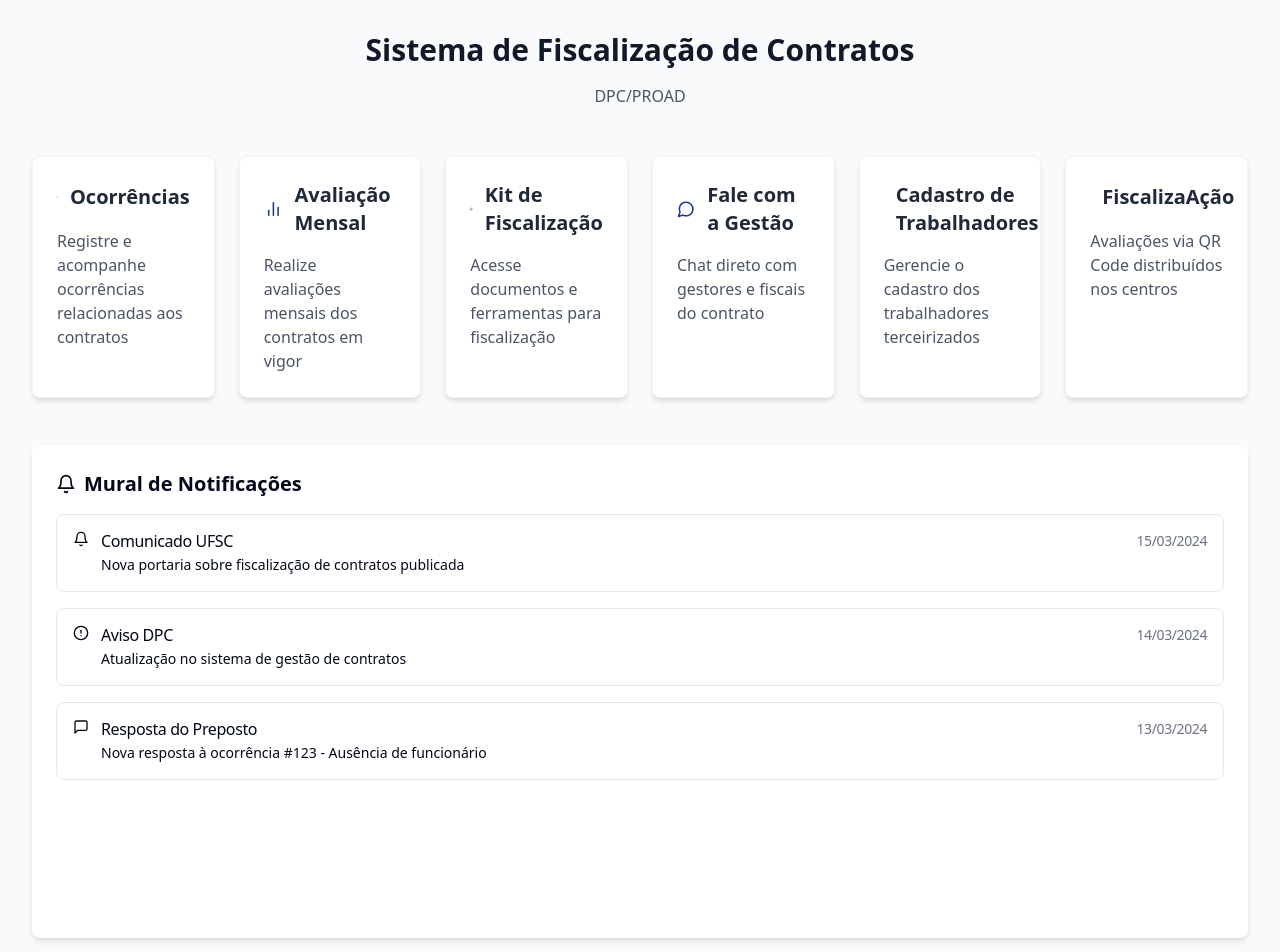
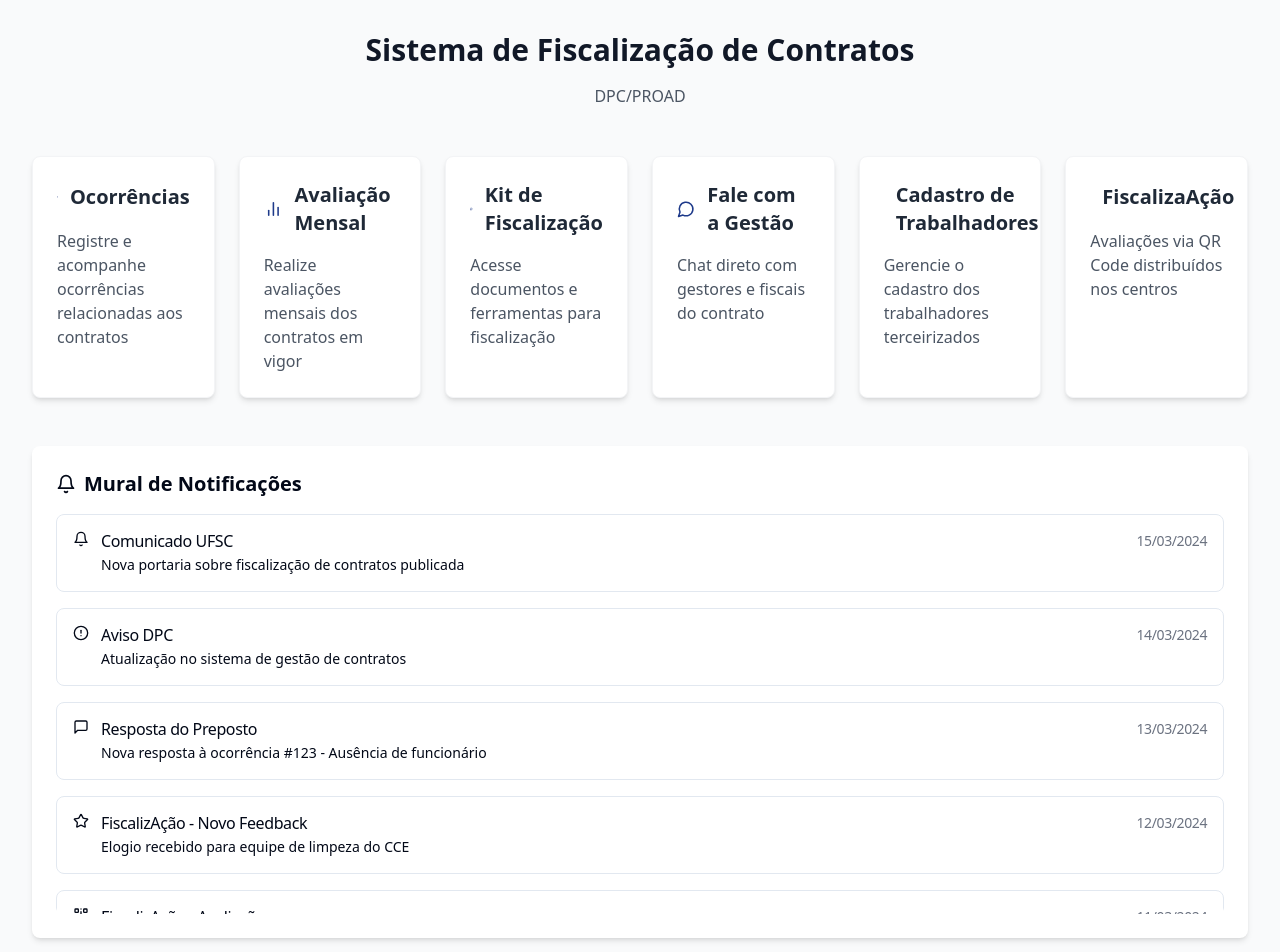
Before and after one commit to dpcproad/Sistema-de-Gestao-e-Fiscalizacao-de-Contratos-DPC-UFSC, a React (Vite) app: page / in a window 1280 px wide. Shown: the top 952 px of the page. Built offline with nearby package versions, Linux system fonts and the light colour scheme.

Commit message:
Refactor Fiscalização menu and alerts
Updated the "Fiscalização" menu and its associated notifications in the alert panel.  No specific implementation details are included in this commit.

```diff
--- a/src/pages/Index.tsx
+++ b/src/pages/Index.tsx
@@ -1,5 +1,4 @@
-
-import { ClipboardList, BarChart2, FileBox, MessageCircle, Users, Bell, AlertCircle, MessageSquare, QrCode } from "lucide-react";
+import { ClipboardList, BarChart2, FileBox, MessageCircle, Users, Bell, AlertCircle, MessageSquare, QrCode, Star } from "lucide-react";
 import MenuCard from "@/components/MenuCard";
 import { ScrollArea } from "@/components/ui/scroll-area";
 import { Alert, AlertTitle, AlertDescription } from "@/components/ui/alert";
@@ -30,6 +29,22 @@ const Index = () => {
       message: "Nova resposta à ocorrência #123 - Ausência de funcionário",
       date: "2024-03-13",
       icon: MessageSquare,
+    },
+    {
+      id: 4,
+      type: "fiscalizacao",
+      title: "FiscalizAção - Novo Feedback",
+      message: "Elogio recebido para equipe de limpeza do CCE",
+      date: "2024-03-12",
+      icon: Star,
+    },
+    {
+      id: 5,
+      type: "fiscalizacao",
+      title: "FiscalizAção - Avaliação",
+      message: "Nova avaliação registrada no CTC",
+      date: "2024-03-11",
+      icon: QrCode,
     },
   ];
 
```
